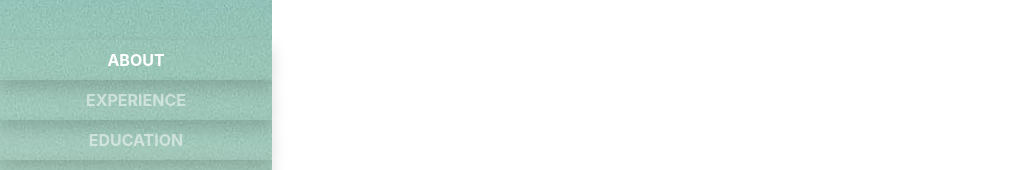
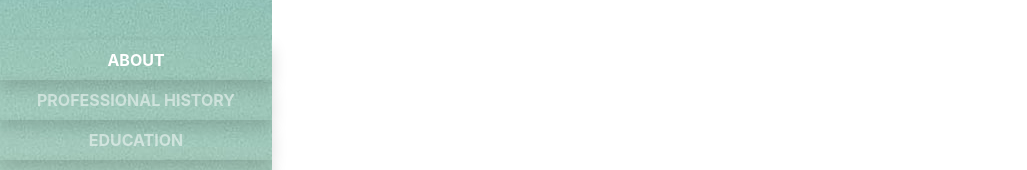
Before and after one commit to bluesuiter/amit.chauhan, a React (Create React App) app: page /about in a window 1280 px wide. Shown: the part 621-791 px from the top of the page, without its empty margins (0-1027 px from the left). Built offline with nearby package versions, Linux system fonts and the light colour scheme; a web font is replaced by a local one.

Commit message:
Update Sidebar.js

```diff
--- a/src/components/Sidebar/Sidebar.js
+++ b/src/components/Sidebar/Sidebar.js
@@ -28,7 +28,7 @@ const Sidebar = () =>
             <div className={ `${getShowMenu()} collapse navbar-collapse` } id="navbarSupportedContent">
                 <ul className="navbar-nav">
                     <NavLink onClick={ () => setShowMenu(!showMenu) } className="shadow nav-link font-weight-bold text-uppercase" to={ 'about' }>About</NavLink>
-                    <NavLink onClick={ () => setShowMenu(!showMenu) } className="shadow nav-link font-weight-bold text-uppercase" to={ 'experience' }>Experience</NavLink>
+                    <NavLink onClick={ () => setShowMenu(!showMenu) } className="shadow nav-link font-weight-bold text-uppercase" to={ 'professional_history' }>Professional History</NavLink>
                     <NavLink onClick={ () => setShowMenu(!showMenu) } className="shadow nav-link font-weight-bold text-uppercase" to={ 'education' }>Education</NavLink>
                     <NavLink onClick={ () => setShowMenu(!showMenu) } className="shadow nav-link font-weight-bold text-uppercase" to={ 'skills' }>Skills</NavLink>
                     <NavLink onClick={ () => setShowMenu(!showMenu) } className="shadow nav-link font-weight-bold text-uppercase" to={ 'interests' }>Interests</NavLink>
```
